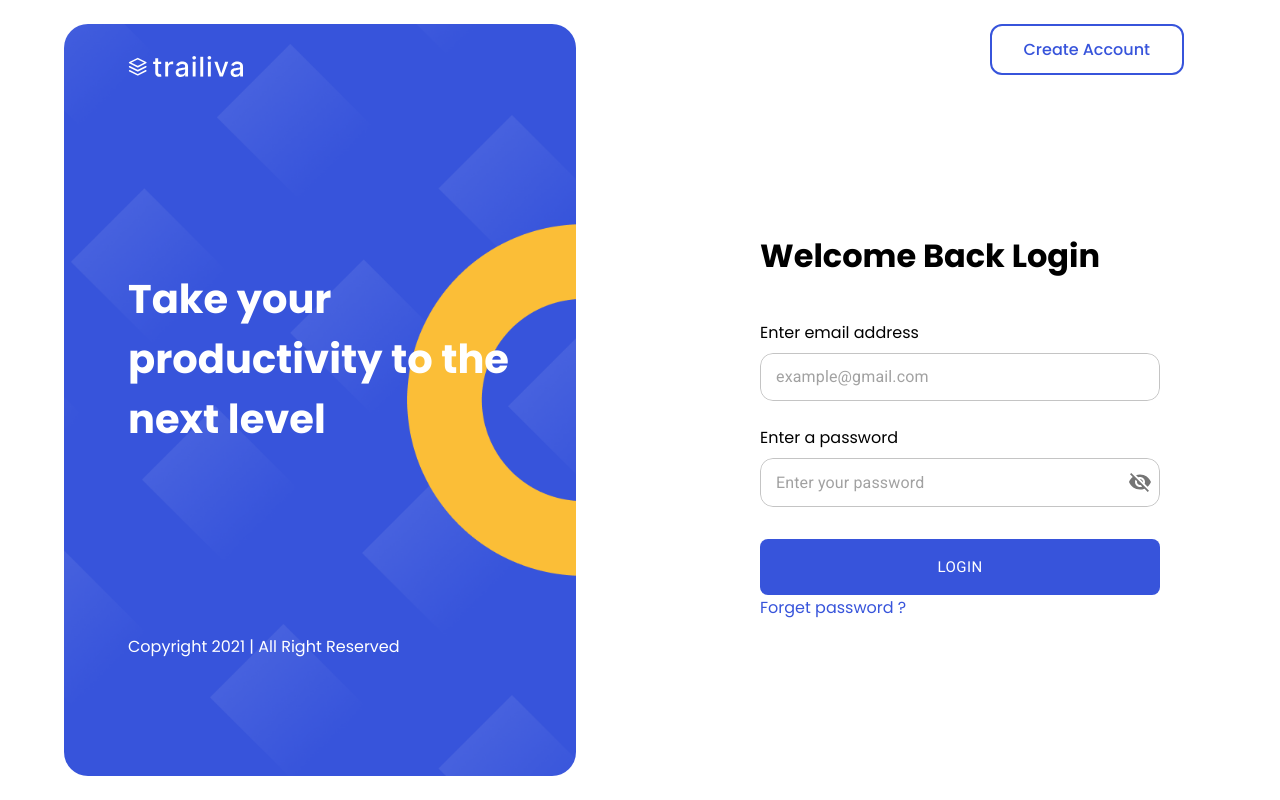
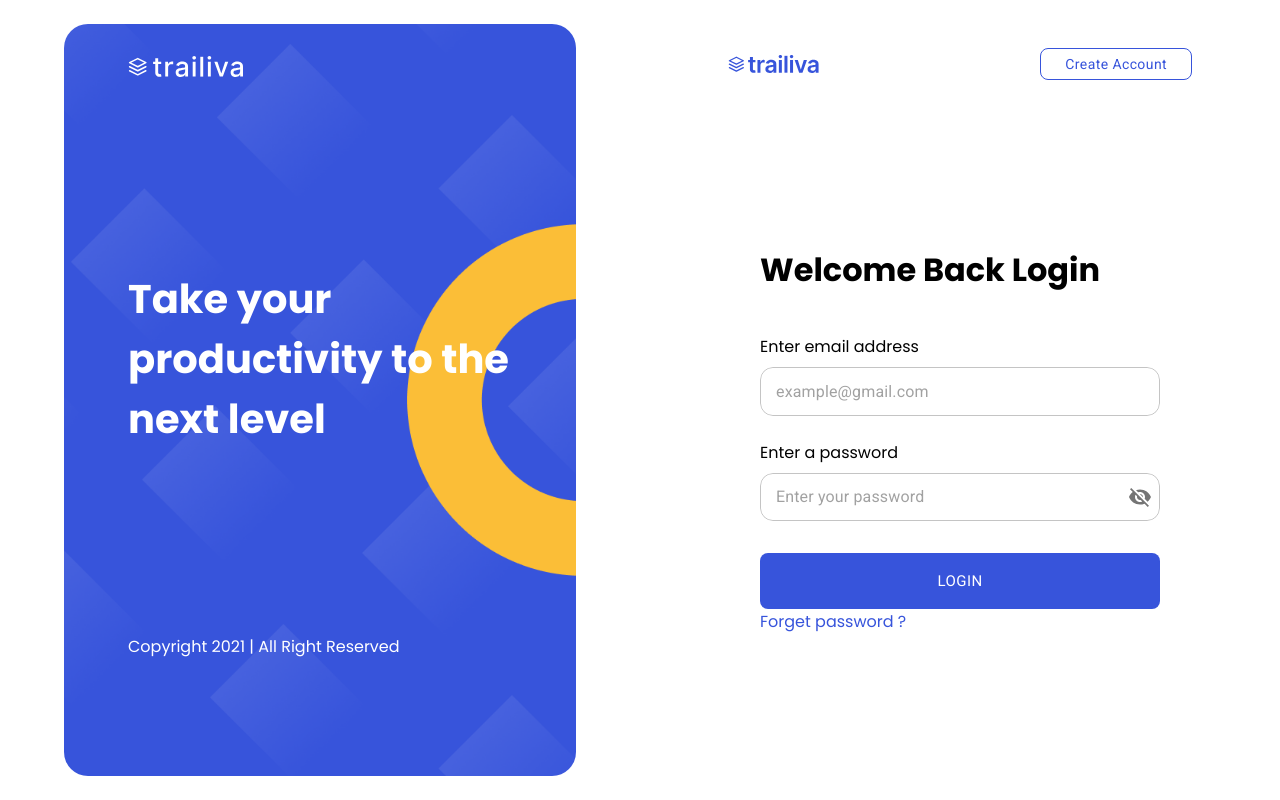
Before and after one commit to Trailiva/trailiva-web, a React (Create React App) app: page /login in a window 1280 px wide. Built offline with nearby package versions, Linux system fonts and the light colour scheme.

Commit message:
implement navbar

```diff
--- a/src/components/Navbar.js
+++ b/src/components/Navbar.js
@@ -1,17 +1,38 @@
 import React from "react";
-import { Link } from "react-router-dom";
 import Logo from "../images/Frame 416.svg";
-import ClickableButton from "./ClickableButton";
+import AppBar from "@mui/material/AppBar";
+import Box from "@mui/material/Box";
+import Toolbar from "@mui/material/Toolbar";
+import CustomButton from "./Buttons/CustomButton";
+import {useNavigate} from "react-router-dom";
 
-const Navbar = ({ text, path }) => {
-  return (
-    <nav className="nav_bar">
-      <Link to="/" className="logo-name">
-        <img src={Logo} alt="logo" />
-      </Link>
-      <ClickableButton to={path} text={text} />
-    </nav>
-  );
+
+const Navbar = ({text, path}) => {
+    const navigate = useNavigate();
+    return (
+        <AppBar position="static"
+                style={{background: 'transparent', boxShadow: 'none', maxWidth: "1200px", margin: "0.5rem auto"}}>
+            <Toolbar sx={{display: "flex", alignItems: "center", justifyContent: "space-between"}}>
+                <Box
+                    component="img"
+                    sx={{height: 18, cursor: "pointer"}}
+                    alt="Logo"
+                    src={Logo}
+                    onClick={() => {
+                        navigate("/")
+                    }}
+                />
+                <CustomButton
+                    text={{value: text}}
+                    variant={"secondary"}
+                    color={"rgba(55, 84, 219, 1)"}
+                    size={"sm"}
+                    sx={{padding: "0.2rem 1.5rem", textTransform: "capitalize"}}
+                    href={path}
+                />
+            </Toolbar>
+        </AppBar>
+    );
 };
 
 export default Navbar;
--- a/src/pages/auth/register/register.css
+++ b/src/pages/auth/register/register.css
@@ -57,47 +57,6 @@
   .home-page-title {
     font-size: 2.5rem;
   }
-}
-
-.logo-name {
-  display: none;
-}
-
-.nav_bar {
-  display: flex;
-  align-items: center;
-  justify-content: space-between;
-  max-width: 150vh;
-  /*margin: 2rem auto;
-  */
-  padding: 0 2rem;
-}
-
-.nav_bar * {
-  border: none;
-  background: transparent;
-  cursor: pointer;
-}
-
-.login_btn {
-  background: #fff;
-  border-radius: 12px;
-  font-size: 1rem;
-  padding: 0.7rem 2rem;
-  font-style: normal;
-  font-weight: 500;
-  color: #3754db;
-  transition: all 0.5s ease-in-out;
-  outline: none;
-  margin-left: auto;
-  border: 2px solid #3754db;
-}
-
-.login_btn:hover {
-  background: transparent;
-  border: 2px solid #3754db;
-  color: #fff;
-  background-color: #3754db;
 }
 
 .form-container {
```
Also changed, not shown: src/components/Buttons/CustomButton.js (+1 -16 lines).
